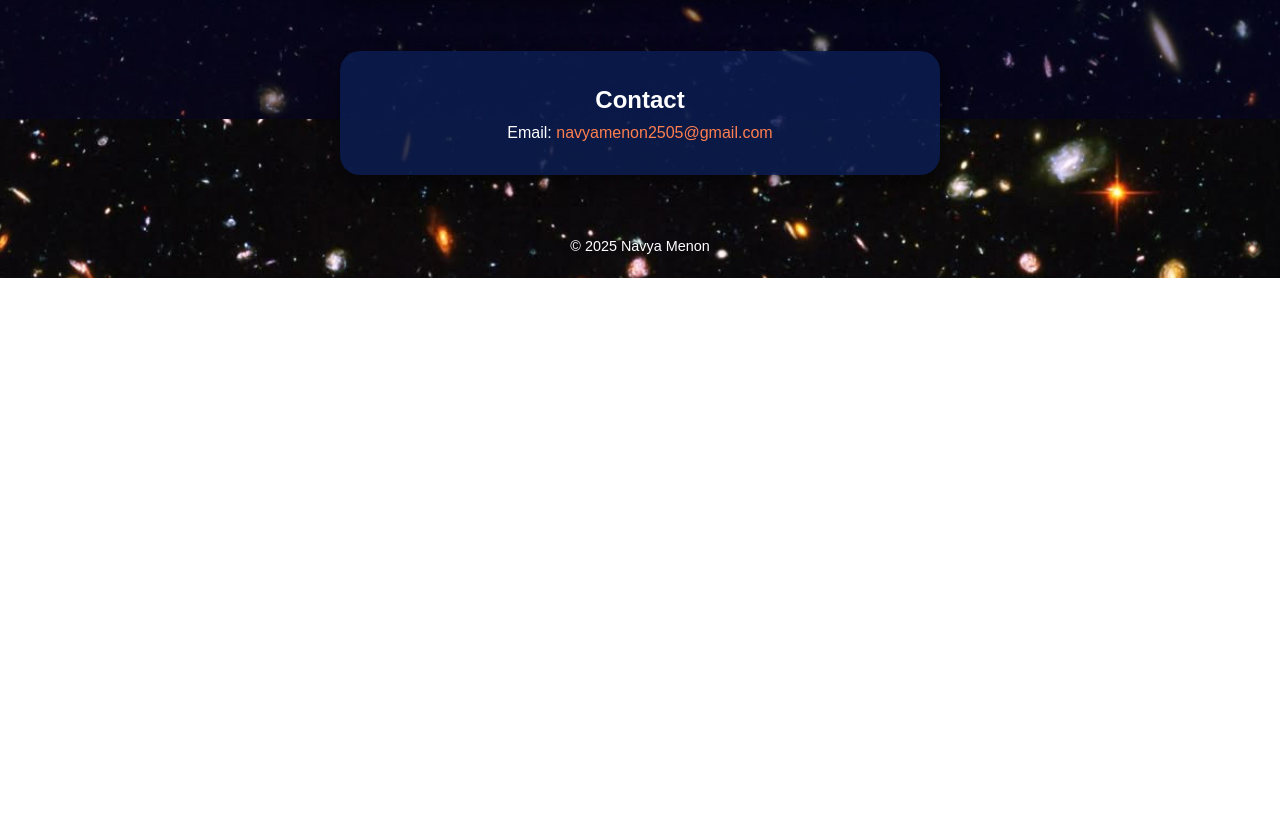
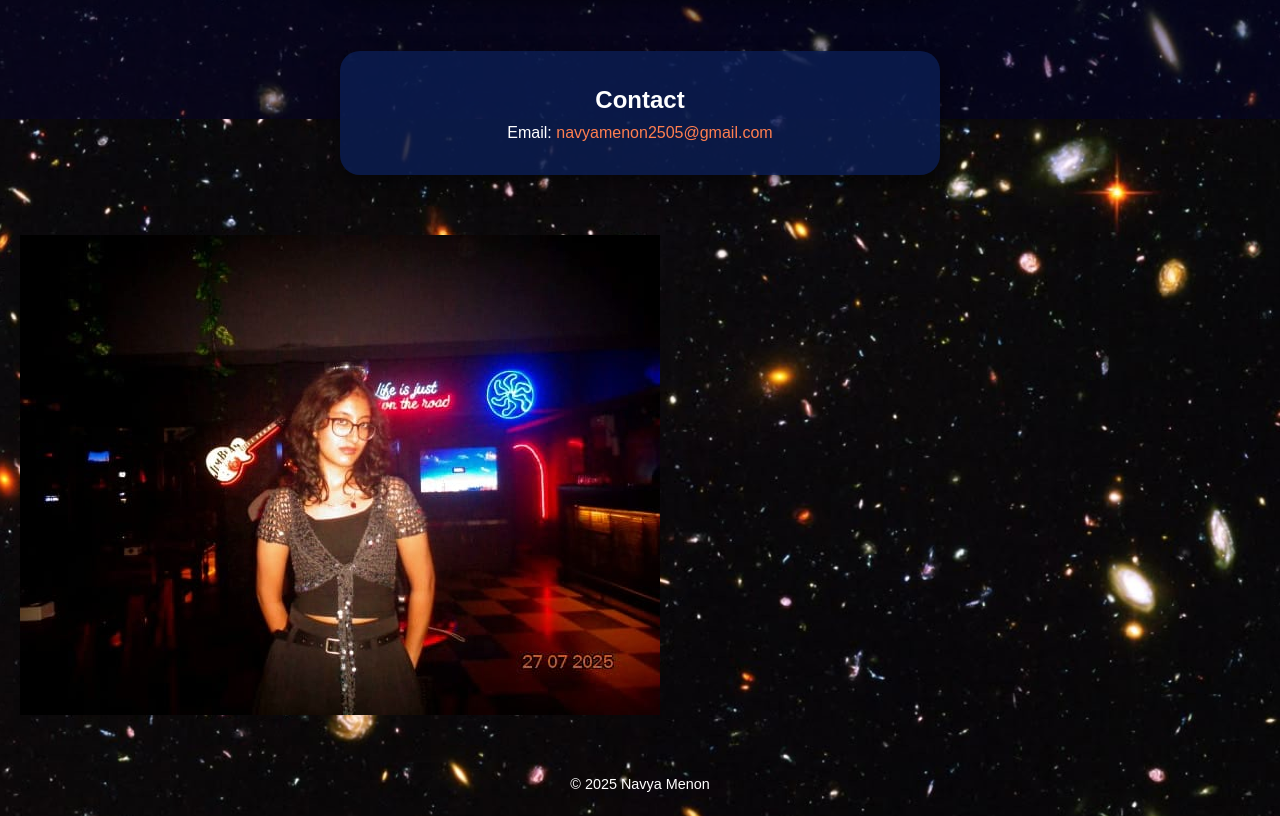
Before and after one commit to navyamenon25/acm-webdev, a plain HTML site: page index.html in a window 1280 px wide. Shown: the part 681-1497 px from the top of the page. Before the commit the page ends 959 px from the top, so only its background shows below. Drawn offline with Linux system fonts and the light colour scheme; a web font is replaced by a local one.

Commit message:
Add profile picture to personal page
Added a profile picture section with an image.

```diff
--- a/index.html
+++ b/index.html
@@ -5,7 +5,7 @@
     <meta name="viewport" content="width=device-width, initial-scale=1.0">
     <title>Navya Menon - Personal Page</title>
     <link href="https://fonts.googleapis.com/css2?family=Tektur:wght@400;600&display=swap" rel="stylesheet">
-    <link rel="stylesheet" href="style.css">
+ <link rel="stylesheet" href="style.css">
 </head>
 <body>
     <header>
@@ -26,13 +26,18 @@
             <li>Web Development</li>
             <li>writing poetry</li>
         </ul>
-    </section>
+</section>
 
     <section id="contact">
         <h2>Contact</h2>
         <p>Email: <a href="https://mail.google.com">navyamenon2505@gmail.com</a></p>
     </section>
 
+    <div class="profile-pic">
+    <img src="me.jpg" alt="My Photo">
+     </div>
+
+
     <footer>
         <p>&copy; 2025 Navya Menon</p>
     </footer>
```
